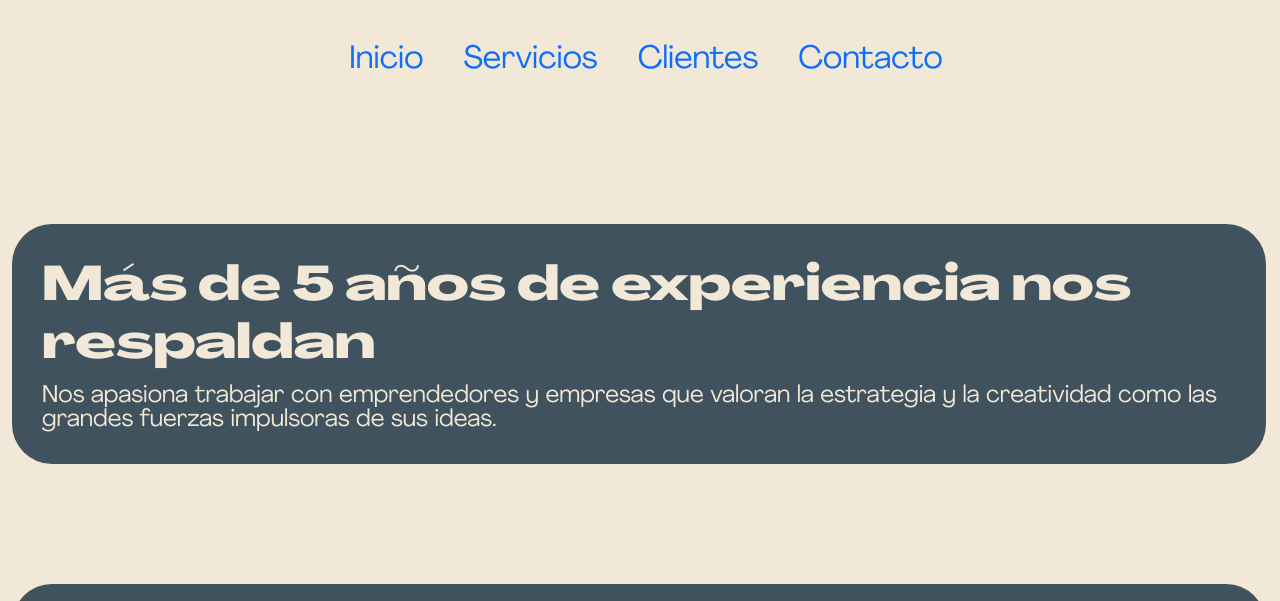
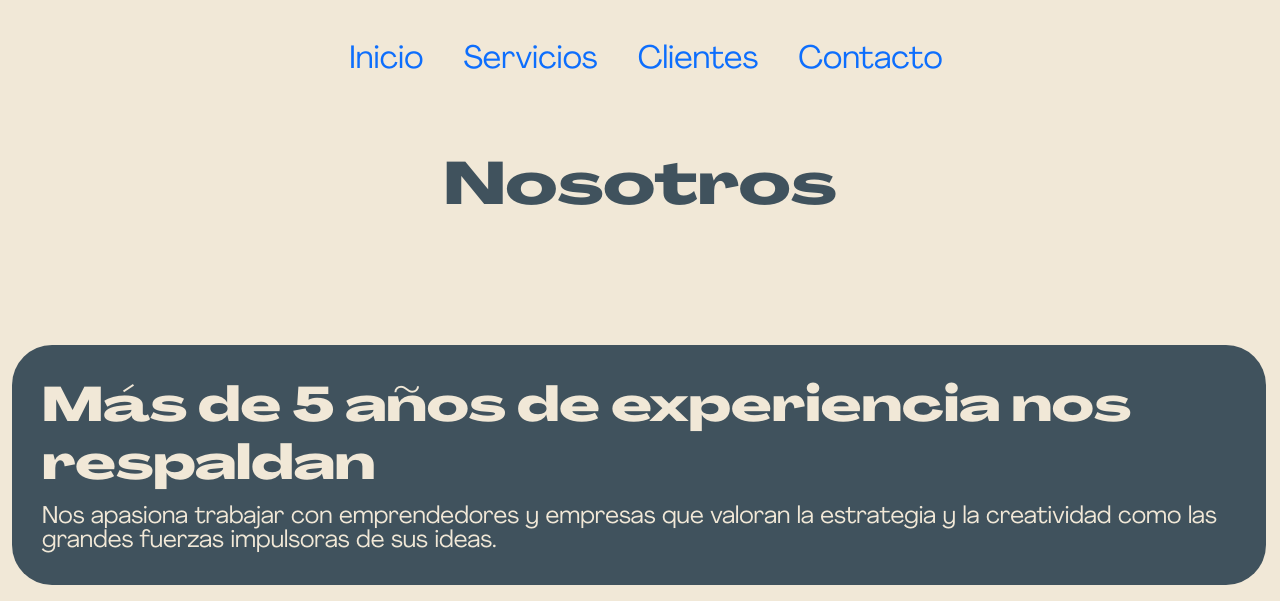
Before and after one commit to radeblunner/bootstrap, a plain HTML site: page pages/nosotros.html in a window 1280 px wide. Shown: the part 199-800 px from the top of the page. Drawn offline with nearby package versions, Linux system fonts and the light colour scheme.

Commit message:
agregue h1 a todos los html

```diff
--- a/pages/nosotros.html
+++ b/pages/nosotros.html
@@ -38,40 +38,14 @@
     <!-- Main -->
     <main class="main row">
     <div class="col-xs-12 col-sm-12 col-md-12 col-xxl-12">
-        <!-- <h1>
-            El logo perfecto para tu negocio
-        </h1> -->
-        <!-- <section class="mycarousel">
-            <div id="carouselExampleFade" class="carousel slide carousel-fade" data-bs-ride="carousel">
-                <div class="carousel-inner">
-                <div class="carousel-item active">
-                    <img src="../media/c1.png" class="d-block w-100" alt="Corazón de agave">
-                </div>
-                <div class="carousel-item">
-                    <img src="../media/c2.png" class="d-block w-100" alt="Colégo diáspora">
-                </div>
-                <div class="carousel-item">
-                    <img src="../media/c3.png" class="d-block w-100" alt="Essybox">
-                </div>
-                <div class="carousel-item">
-                    <img src="../media/c4.png" class="d-block w-100" alt="Mextv">
-                </div>
-                <div class="carousel-item">
-                    <img src="../media/c5.png" class="d-block w-100" alt="Cabral">
-                </div>
-                </div>
-                <button class="carousel-control-prev" type="button" data-bs-target="#carouselExampleFade" data-bs-slide="prev">
-                <span class="carousel-control-prev-icon" aria-hidden="true"></span>
-                <span class="visually-hidden">Previous</span>
-                </button>
-                <button class="carousel-control-next" type="button" data-bs-target="#carouselExampleFade" data-bs-slide="next">
-                <span class="carousel-control-next-icon" aria-hidden="true"></span>
-                <span class="visually-hidden">Next</span>
-                </button>
-            </div>
-        </section> -->
+
         <section class="cards row">
         <div class="col-xs-12 col-sm-12 col-md-12 col-xxl-12">
+            <div class="nosotros">
+                <h1>
+                    Nosotros
+                </h1>
+            </div>
             <div class="card">
                 <h2>
                     Más de 5 años de experiencia nos respaldan
```
Also changed, not shown: pages/clientes.html (+2 -2 lines), pages/contacto.html (+2 -2 lines), pages/servicios.html (+5 -0 lines). Lines whose indentation alone changed are shown as unchanged.
